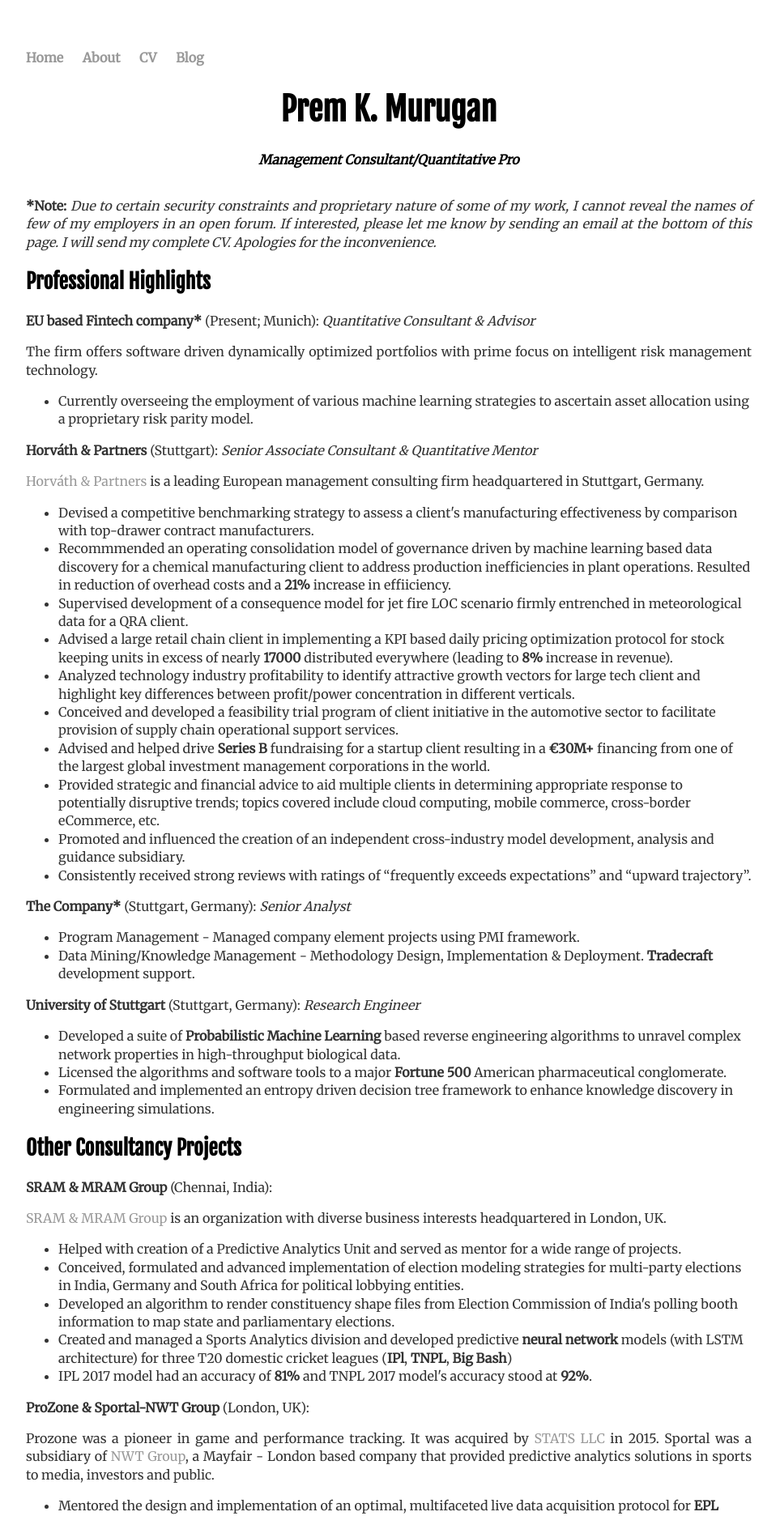
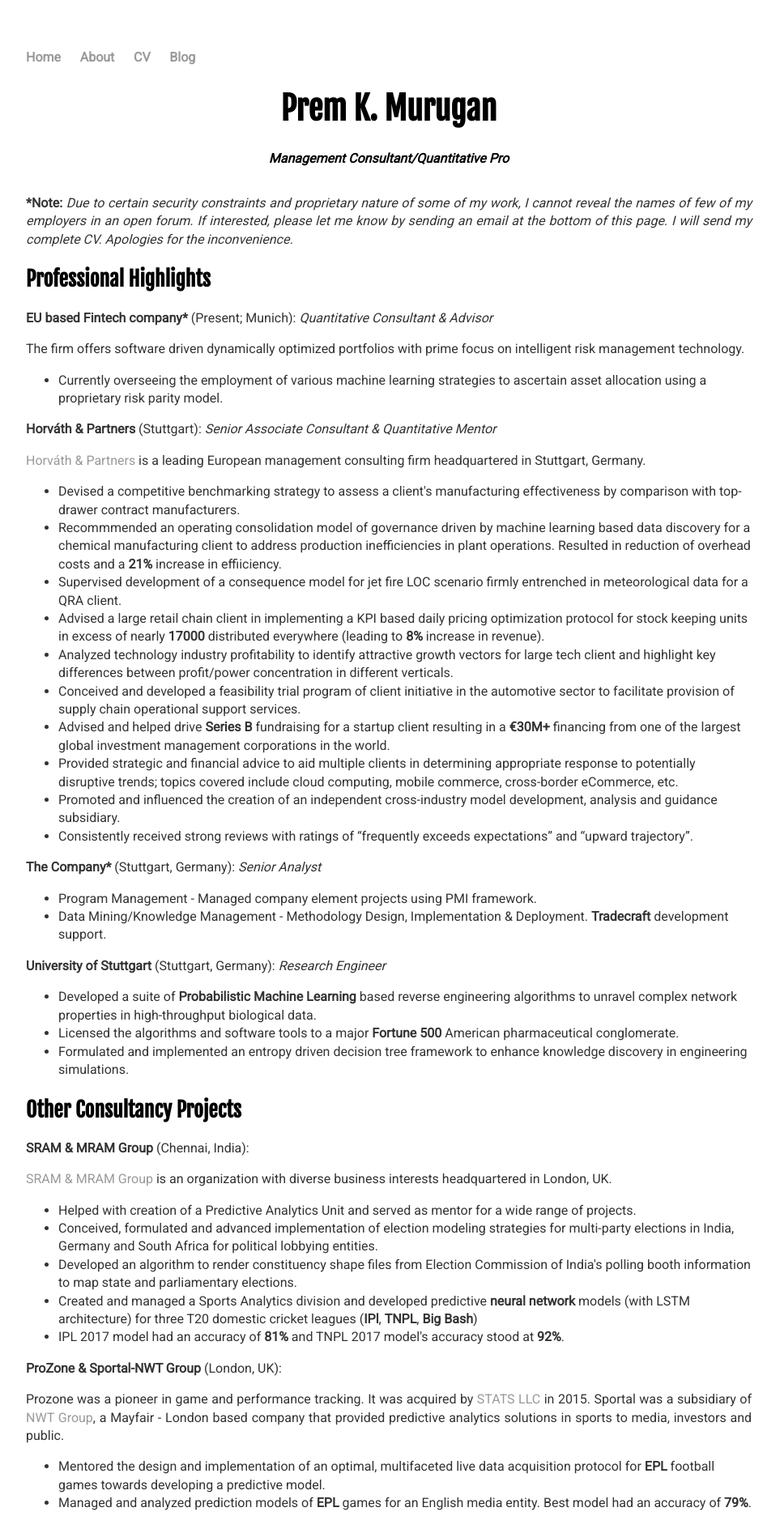
Before and after one commit to DaisukeAramaki/DaisukeAramaki.github.io, a Jekyll site: the page built from cv/index.html, in a window 1280 px wide. Shown: the top 1872 px of the page at 81% size, without its empty margins (160-1123 px from the left). Built offline with Jekyll 4.4.1, drawn with Linux system fonts in a browser that asks for light colours.

Commit message:
Font Spec

```diff
--- a/css/main.css
+++ b/css/main.css
@@ -1,14 +1,14 @@
 /*<link rel="stylesheet" href="https://fonts.googleapis.com/css?family=Fjalla+One">
 <link rel="stylesheet" href="https://fonts.googleapis.com/css?family=Roboto"> */
 @import url('https://fonts.googleapis.com/css?family=Fjalla+One');
-@import url('https://fonts.googleapis.com/css?family=Merriweather');
+@import url('https://fonts.googleapis.com/css?family=Roboto');
 
 body { margin: 60px auto; width: 70%; }
 
 a { text-decoration: none; color: #999; }
 a:hover { text-decoration: underline; }
 
-p, ul {  font-family: 'Merriweather', serif; 'Arial', 'Sans-Serif'; font-size: 1.0em; line-height: 1.4em; color: #333; }
+p, ul {  font-family: 'Roboto', 'Arial', 'Sans-Serif'; font-size: 1.0em; line-height: 1.4em; color: #333; }
 
 h1, h2, h3, h4 { font-family: 'Fjalla One', 'Arial', 'Sans-Serif'; }
 h1 { font-size: 3em;  }
@@ -22,7 +22,7 @@
 footer { border-top: 1px solid #d5d5d5; font-size: .8em; }
 
 /* Blog */
-ul.posts {margin: 20px auto 40px; font-family: 'Merriweather', serif; 'Arial', 'Sans-Serif'; font-size: 1.2em; }
+ul.posts {margin: 20px auto 40px; font-family: 'Roboto', 'Arial', 'Sans-Serif'; font-size: 1.2em; }
 ul.posts li {list-style: none; }
 
 /* CV */
@@ -30,9 +30,9 @@
 .cv h1 { font-size: 2.5em; }
 .cv h2 { font-size: 1.6em; }
 .cv address, .cv .download { font-family: 'Fjalla One', 'Arial', 'Sans-Serif'; }
-.cv address, .cv p { font-family: 'Merriweather', serif; 'Arial', 'Sans-Serif'; font-size: 1.0em; }
+.cv address, .cv p { font-family: 'Roboto', 'Arial', 'Sans-Serif'; font-size: 1.0em; }
 ul li{
-    font-family: 'Merriweather', serif; 'Arial', 'Sans-Serif'; font-size: 1em;
+    font-family: 'Roboto', 'Arial', 'Sans-Serif'; font-size: 1em;
 }
 /*.cv .download { float: right; font-size: .8em; text-transform: uppercase; } */
 #hp  {
```
